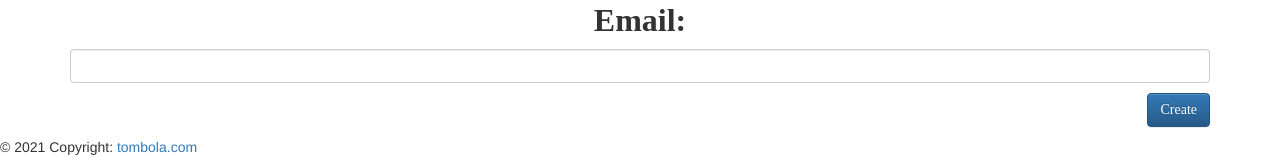
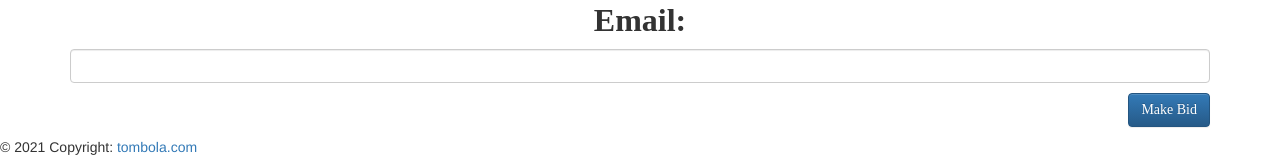
Before and after one commit to jonsteinar20/verklegt-namskei--2, a Django app: page /make_bid in a window 1280 px wide. Shown: the part 667-824 px from the top of the page. Run offline with Django 4.2, Linux system fonts and the light colour scheme.

Commit message:
laga takka i make bid form

```diff
--- a/fire_sale/templates/item/make_bid.html
+++ b/fire_sale/templates/item/make_bid.html
@@ -3,6 +3,6 @@
     <form class="form form-horizontal" action="{% url 'make_bid' %}" method="post"></form>
         {% csrf_token %}
         {{ form }}
-        <input type="submit" value="Create" class="btn btn-primary pull-right" style="clear:both; margin: 10px 0"/>
+        <input type="submit" value="Make Bid" class="btn btn-primary pull-right" style="clear:both; margin: 10px 0"/>
     </form>
 {% endblock %}
```
